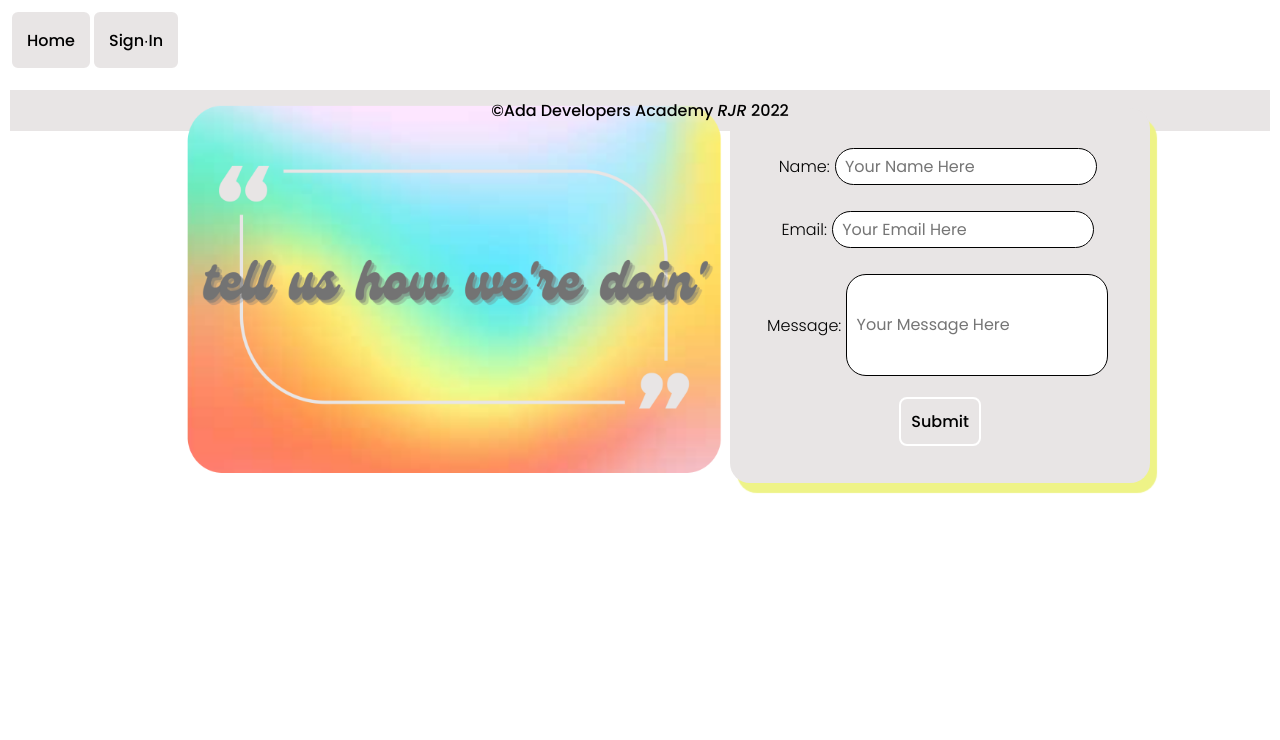
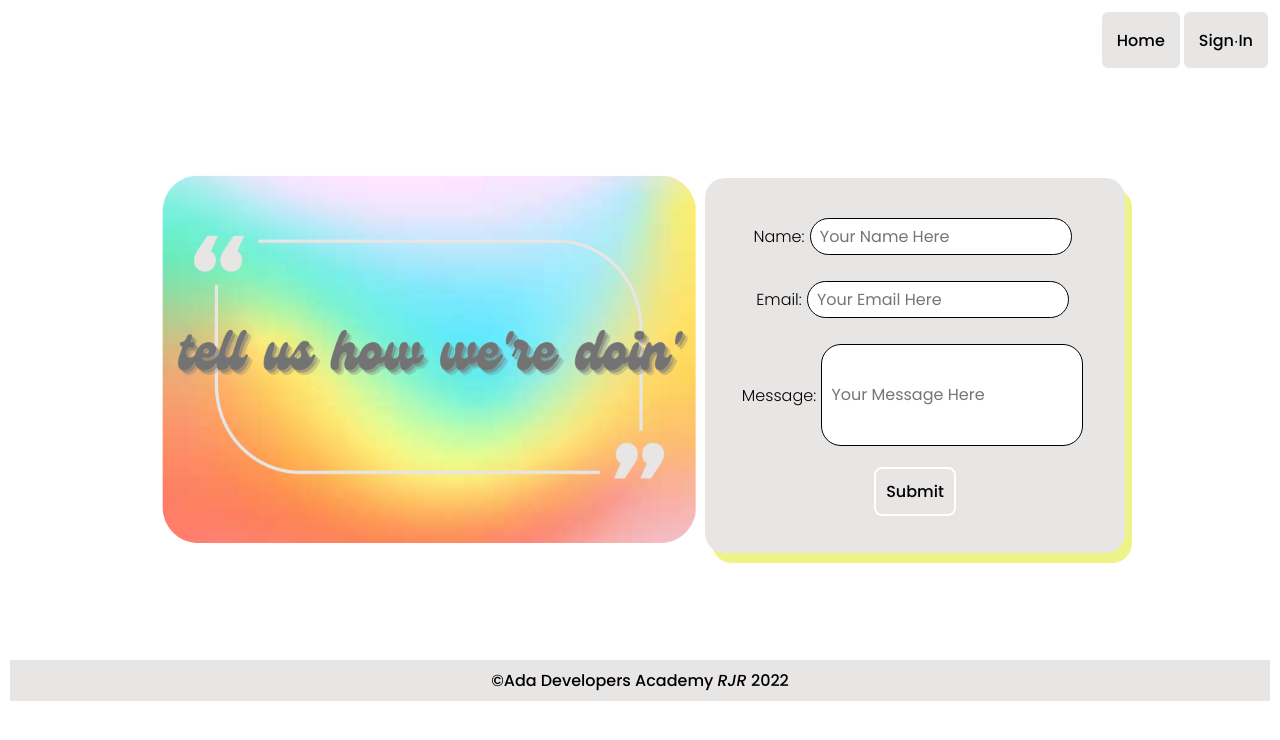
Before and after one commit to rhyannonjoy/capstone-front, a React (Create React App) app: page /contact in a window 1280 px wide. Shown: the top 740 px of the page. Built offline with nearby package versions, Linux system fonts and the light colour scheme.

Commit message:
debugged Footer displacement, ContactPage

```diff
--- a/src/App.js
+++ b/src/App.js
@@ -16,7 +16,9 @@ function App() {
         <Route path="/signin" element={<SignInPage />} />
         <Route path="*" element={<ErrorPage />} />
       </Routes>
-      <Footer />
+      <div>
+        <Footer />
+      </div>
     </div>
   );
 }
--- a/src/pages/ContactPage.css
+++ b/src/pages/ContactPage.css
@@ -1,8 +1,8 @@
 .button-container {
-  text-align: right;
+  justify-content: end;
 }
 
-.contact-body {
+.contact-page-body {
   align-items: center;
   display: flex;
   flex-direction: row;
@@ -14,6 +14,4 @@
     display: block;
     height: 570px;
     width: 550px;
-    margin-left: auto;
-    margin-right: auto;
 }
--- a/src/pages/ContactPage.js
+++ b/src/pages/ContactPage.js
@@ -6,10 +6,12 @@ import tell_us from "../images/tell_us.png";
 
 const ContactPage = () => {
   return (
-    <div className="button-container">
-      <HomeButton />
-      <SignInButton />
-      <div className="contact-body">
+    <div>
+      <div className="button-container">
+        <HomeButton />
+        <SignInButton />
+      </div>
+      <div className="contact-page-body">
         <img
           src={tell_us}
           className="tell-us-image"
```
